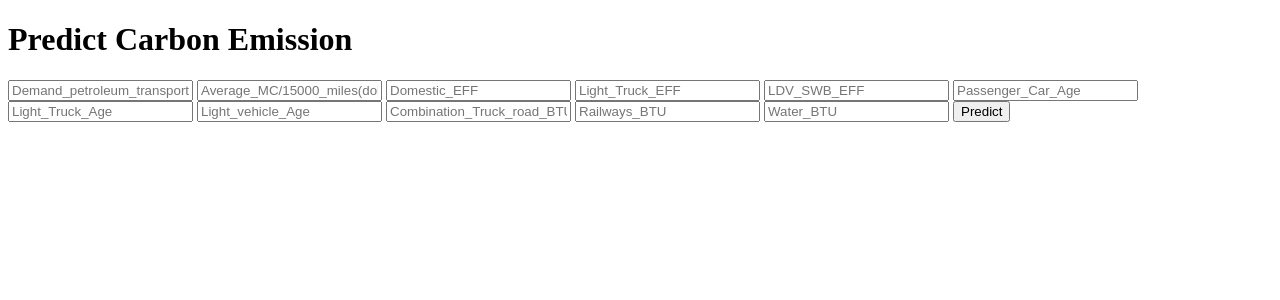
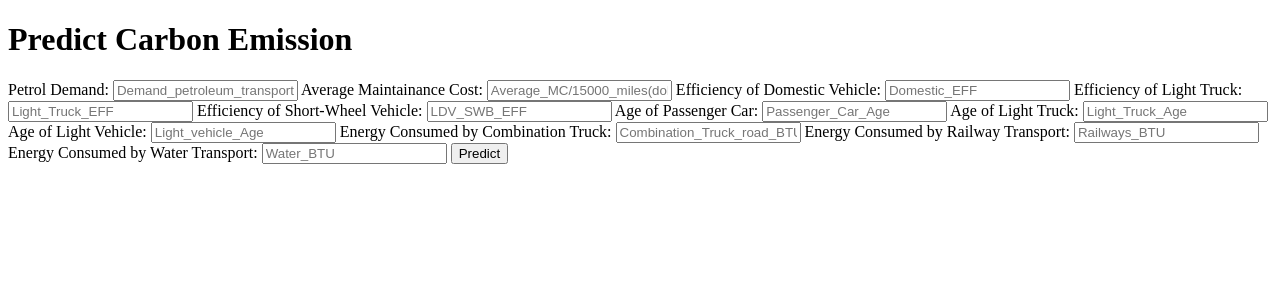
Before and after one commit to haseena97/carbon_footprint_proj, a Flask app: page / in a window 1280 px wide. Shown: the top 300 px of the page. Run offline with Flask 2, Linux system fonts and the light colour scheme.

Commit message:
Update index.html

```diff
--- a/templates/index.html
+++ b/templates/index.html
@@ -17,17 +17,17 @@
 
      <!-- Main Input For Receiving Query to our ML -->
     <form action="{{ url_for('predict')}}"method="post">
-    	<input type="text" name="Demand_petroleum_transportation)mil_lit" placeholder="Demand_petroleum_transportation)mil_lit" required="required" />
-        <input type="text" name="Average_MC/15000_miles(dollars)" placeholder="Average_MC/15000_miles(dollars)" required="required" />
-		<input type="text" name="Domestic_EFF" placeholder="Domestic_EFF" required="required" />
-        <input type="text" name="Light_Truck_EFF" placeholder="Light_Truck_EFF" required="required" />
-        <input type="text" name="LDV_SWB_EFF" placeholder="LDV_SWB_EFF"  required="required" />
-        <input type="text" name="Passenger_Car_Age" placeholder="Passenger_Car_Age" required="required" />
-        <input type="text" name="Light_Truck_Age" placeholder="Light_Truck_Age" required="required" />
-        <input type="text" name="Light_vehicle_Age" placeholder="Light_vehicle_Age" required="required" />
-        <input type="text" name="Combination_Truck_road_BTU" placeholder="Combination_Truck_road_BTU" required="required" />
-        <input type="text" name="Railways_BTU" placeholder="Railways_BTU" required="required" />
-        <input type="text" name="Water_BTU" placeholder="Water_BTU" required="required" />
+    	<label>Petrol Demand: <input type="text" name="Demand_petroleum_transportation)mil_lit" placeholder="Demand_petroleum_transportation)mil_lit" required="required" /></label>
+        <label>Average Maintainance Cost: <input type="text" name="Average_MC/15000_miles(dollars)" placeholder="Average_MC/15000_miles(dollars)" required="required" /></label>
+		<label>Efficiency of Domestic Vehicle: <input type="text" name="Domestic_EFF" placeholder="Domestic_EFF" required="required" /></label>
+        <label>Efficiency of Light Truck: <input type="text" name="Light_Truck_EFF" placeholder="Light_Truck_EFF" required="required" /></label>
+        <label>Efficiency of Short-Wheel Vehicle: <input type="text" name="LDV_SWB_EFF" placeholder="LDV_SWB_EFF"  required="required" /></label>
+        <label>Age of Passenger Car: <input type="text" name="Passenger_Car_Age" placeholder="Passenger_Car_Age" required="required" /></label>
+        <label>Age of Light Truck: <input type="text" name="Light_Truck_Age" placeholder="Light_Truck_Age" required="required" /></label>
+        <label>Age of Light Vehicle: <input type="text" name="Light_vehicle_Age" placeholder="Light_vehicle_Age" required="required" /></label>
+        <label>Energy Consumed by Combination Truck: <input type="text" name="Combination_Truck_road_BTU" placeholder="Combination_Truck_road_BTU" required="required" /></label>
+        <label>Energy Consumed by Railway Transport: <input type="text" name="Railways_BTU" placeholder="Railways_BTU" required="required" /></label>
+        <label>Energy Consumed by Water Transport: <input type="text" name="Water_BTU" placeholder="Water_BTU" required="required" /></label>
 
         <button type="submit" class="btn btn-primary btn-block btn-large">Predict</button>
     </form>
```
